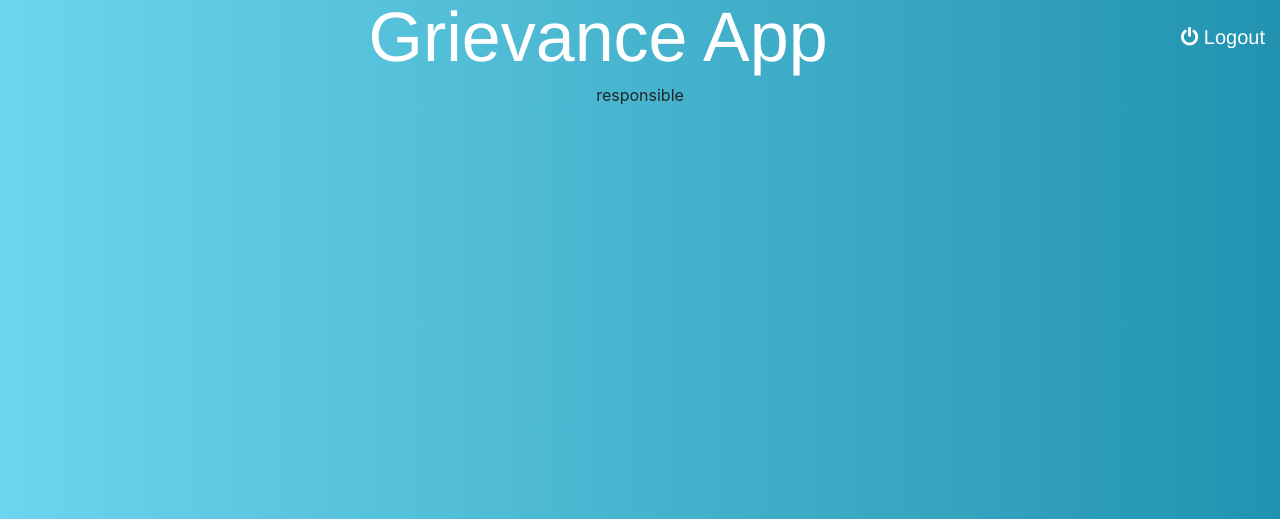
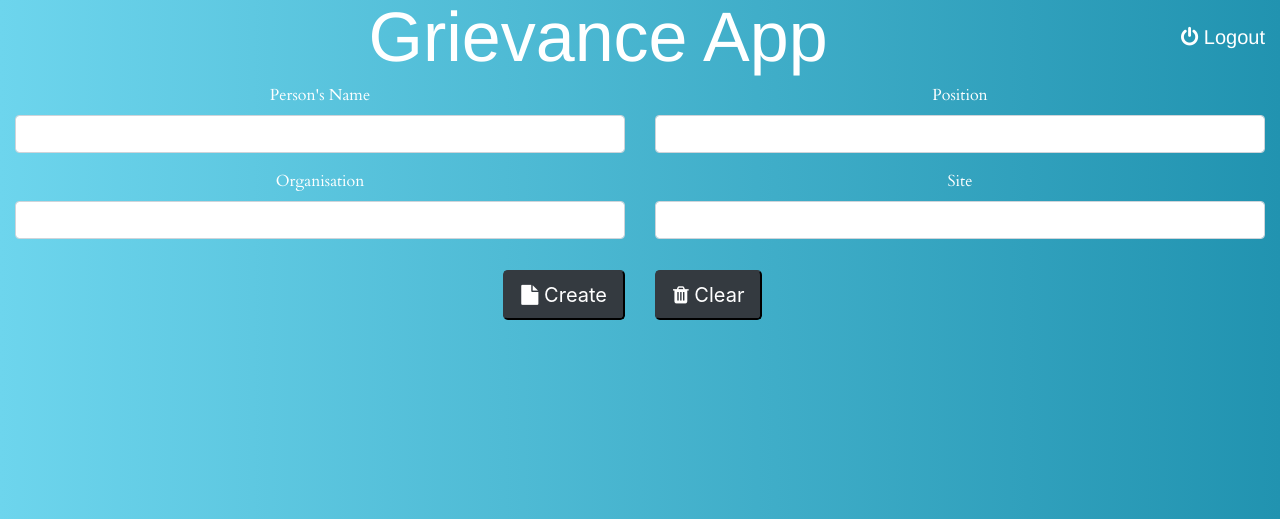
Before and after one commit to aakashjsr/grievance_app, a Django app: page /responsible-person/ in a window 1280 px wide. Shown: the top 519 px of the page. Run offline with Django 3.2, Linux system fonts and the light colour scheme; the visitor is signed in with stand-in values (Sample User, id 1); some libraries are stand-ins or nearby versions; some web fonts are replaced.

Commit message:
Responsible person add form

```diff
--- a/core/forms.py
+++ b/core/forms.py
@@ -1,6 +1,6 @@
 from django import forms
-from core.models import Case
-from django.contrib.admin.widgets import AdminDateWidget
+from core.models import Case, ResponsibleEntity
+
 
 class CaseForm(forms.ModelForm):
     class Meta:
@@ -15,3 +15,14 @@ class CaseForm(forms.ModelForm):
         for key, field in self.fields.items():
             field.widget.attrs.update({'class': 'form-control'})
         self.fields["incident_date"].widget.attrs.update({"class": "custom-date form-control"})
+
+
+class ResponsibilityForm(forms.ModelForm):
+    class Meta:
+        model = ResponsibleEntity
+        fields = "__all__"
+
+    def __init__(self, *args, **kwargs):
+        super(ResponsibilityForm, self).__init__(*args, **kwargs)
+        for key, field in self.fields.items():
+            field.widget.attrs.update({'class': 'form-control'})
--- a/core/templates/responsible.html
+++ b/core/templates/responsible.html
@@ -1,6 +1,58 @@
 {% extends 'base.html' %}
 {% block content %}
 
-responsible
+<form action="/responsible-person/" method="POST">
+    {% csrf_token %}
+    <div class="row">
+        <div class="col col-md-6">
+            <div class="form-group">
+
+                <label>Person's Name</label>
+                <font color="red">{{form.person.errors.as_text}}</font>
+                {{ form.person }}
+            </div>
+        </div>
+        <div class="col col-md-6">
+            <div class="form-group">
+                <label>Position</label>
+                <font color="red">{{form.position.errors.as_text}}</font>
+                 {{ form.position }}
+            </div>
+        </div>
+    </div>
+
+    <div class="row">
+        <div class="col col-md-6">
+            <div class="form-group">
+                <label>Organisation</label>
+                <font color="red">{{form.organisation.errors.as_text}}</font>
+                 {{ form.organisation }}
+            </div>
+        </div>
+        <div class="col col-md-6">
+            <div class="form-group">
+                <label>Site</label>
+                <font color="red">{{form.site.errors.as_text}}</font>
+                {{ form.site }}
+            </div>
+        </div>
+    </div>
+
+
+    <div class="row">
+        <div class="col col-md-6" align="right">
+            <button type="submit" class="btn-lg btn-dark" type="submit">
+                <i class="fa fa-file"></i> Create
+            </button>
+        </div>
+        <div class="col col-md-6" align="left">
+            <button class="btn-lg btn-dark" type="reset">
+                 <i class="fa fa-trash"></i> Clear
+            </button>
+        </div>
+    </div>
+</form>
+<br><br>
+
 
 {% endblock %}
--- a/core/views.py
+++ b/core/views.py
@@ -3,7 +3,7 @@ from django.shortcuts import render
 from django.http import HttpResponseRedirect
 from django.contrib.auth import login, authenticate, logout
 from django.contrib.auth.decorators import login_required
-from core.forms import CaseForm
+from core.forms import CaseForm, ResponsibilityForm
 
 
 def index_view(request, *args, **kwargs):
@@ -46,11 +46,16 @@ def visualize_view(request, *args, **kwargs):
 @login_required(login_url='/')
 def responsible_person_view(request, *args, **kwargs):
     if request.method == "GET":
-        return render(request, "responsible.html")
+        return render(request, "responsible.html", {"form": ResponsibilityForm()})
 
     if request.method == "POST":
-        print(request.POST)
-        return render(request, "responsible.html")
+        post_data = request.POST.copy()
+        post_data["added_by"] = request.user.id
+        form_data = ResponsibilityForm(post_data)
+        if form_data.is_valid():
+            form_data.save()
+            return HttpResponseRedirect("/dashboard/")
+        return render(request, "responsible.html", {"form": form_data})
 
 
 @login_required(login_url='/')
```
